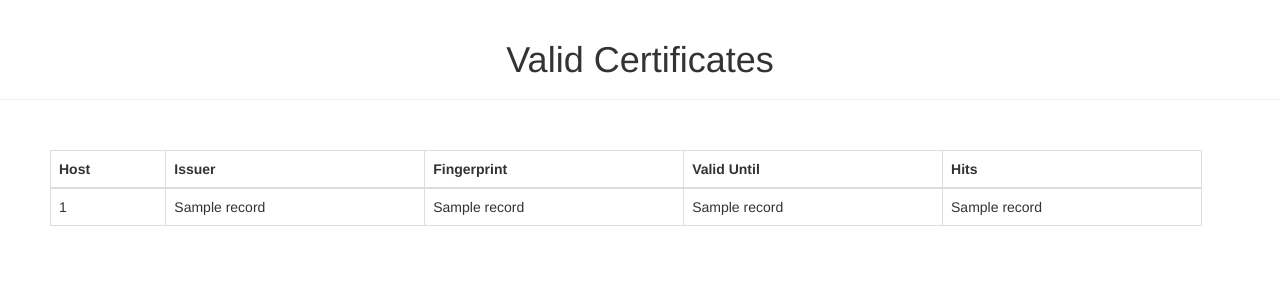
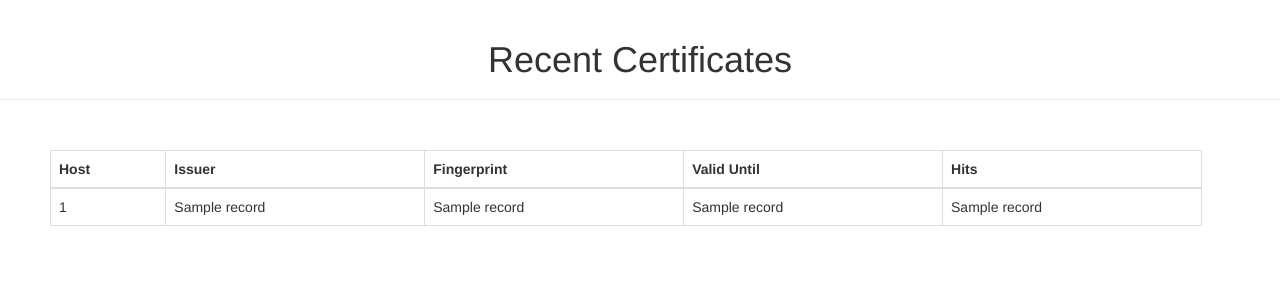
Before and after one commit to dengxinyue0420/6858Project, a Flask app: template templates/index.html in a window 1280 px wide. Shown: the top 300 px of the page. Run offline with Flask 2, Linux system fonts and the light colour scheme; the template is opened without the code that fills it: most values are stand-ins (such as "Sample title", 1, 10 or a date in 2020); parts of the project's set-up code (start-up, migrations or seed data) failed here and were passed over; some libraries are stand-ins or nearby versions.

Commit message:
recent certs

```diff
--- a/templates/index.html
+++ b/templates/index.html
@@ -2,7 +2,7 @@
 
 {% block content %}
   <div class='page-header'>
-    <h1 style="text-align:center;">Valid Certificates</h1>
+    <h1 style="text-align:center;">Recent Certificates</h1>
   </div>
   <div>
   <table class='table-hover table table-bordered' style="margin:50px; width:90%" align='center' id='CertTable'>
```
